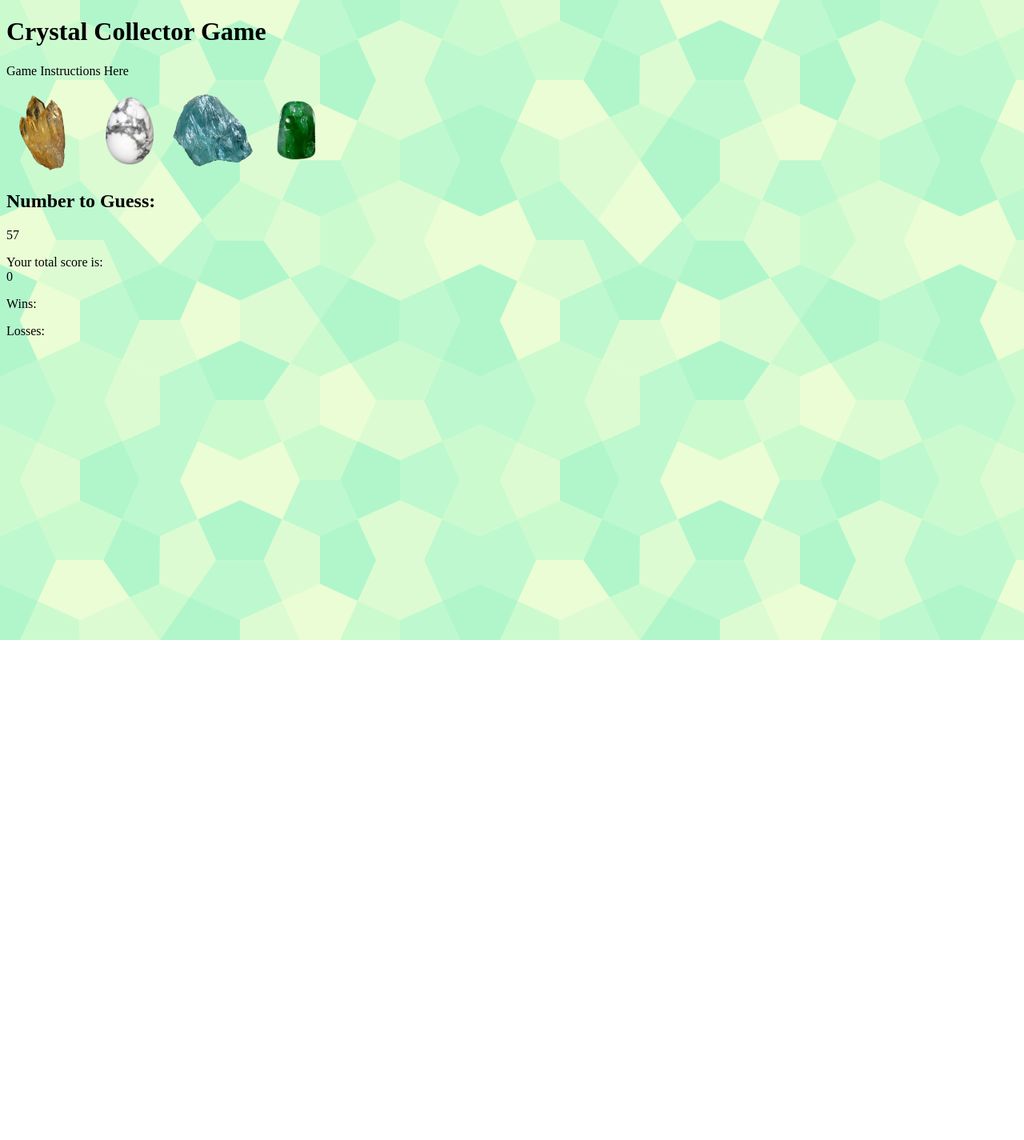
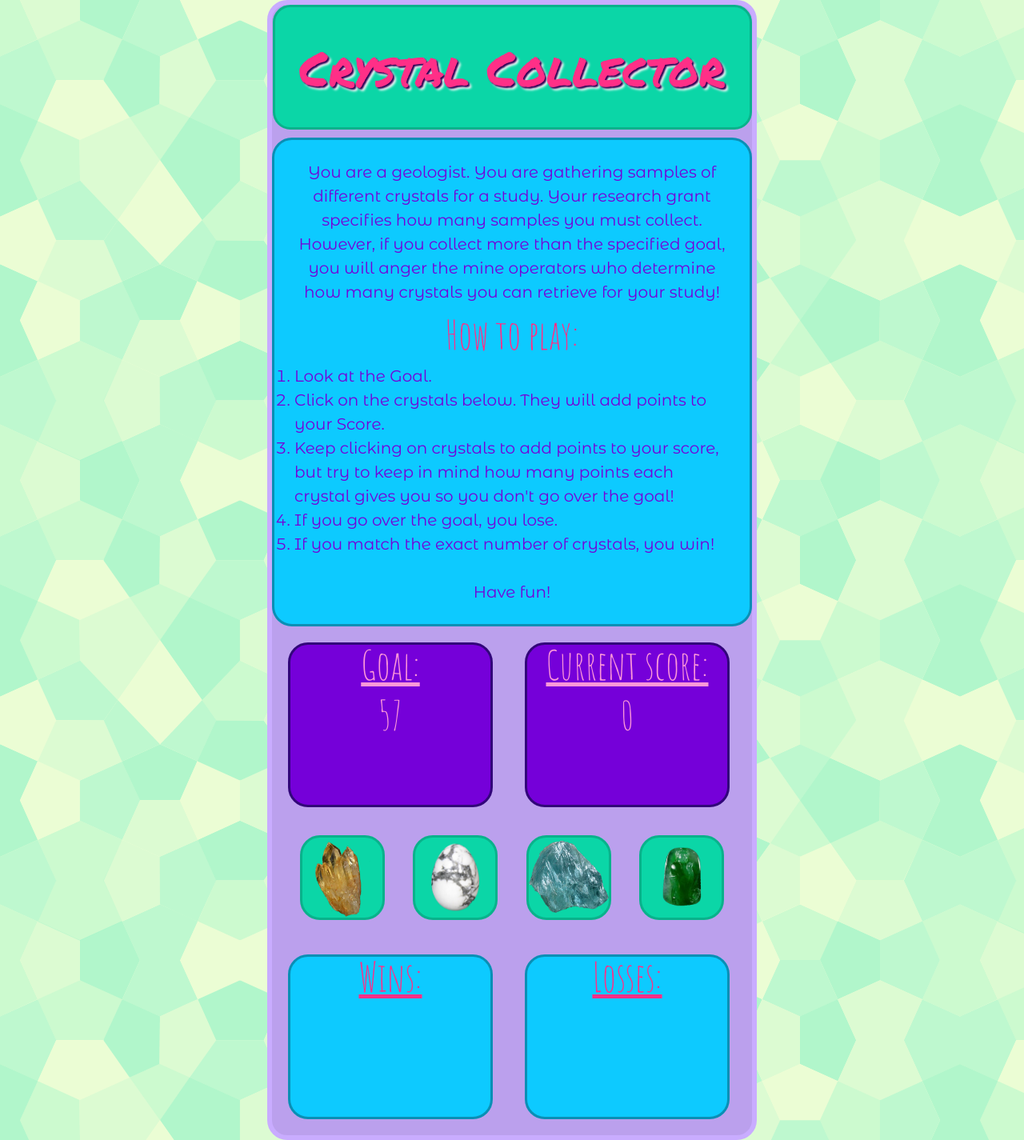
Before and after one commit to jackmidoglover/week-4-game, a plain HTML site: page index.html in a window 1280 px wide. Shown: the whole page at 80% size. Before the commit the page ends 800 px from the top, so only its background shows below. Drawn offline with nearby package versions, Linux system fonts and the light colour scheme.

Commit message:
css and jquery done

```diff
--- a/assets/css/reset.css
+++ b/assets/css/reset.css
@@ -0,0 +1,48 @@
+/* http://meyerweb.com/eric/tools/css/reset/
+   v2.0 | 20110126
+   License: none (public domain)
+*/
+
+html, body, div, span, applet, object, iframe,
+h1, h2, h3, h4, h5, h6, p, blockquote, pre,
+a, abbr, acronym, address, big, cite, code,
+del, dfn, em, img, ins, kbd, q, s, samp,
+small, strike, strong, sub, sup, tt, var,
+b, u, i, center,
+dl, dt, dd, ol, ul, li,
+fieldset, form, label, legend,
+table, caption, tbody, tfoot, thead, tr, th, td,
+article, aside, canvas, details, embed,
+figure, figcaption, footer, header, hgroup,
+menu, nav, output, ruby, section, summary,
+time, mark, audio, video {
+	margin: 0;
+	padding: 0;
+	border: 0;
+	font-size: 100%;
+	font: inherit;
+	vertical-align: baseline;
+}
+/* HTML5 display-role reset for older browsers */
+article, aside, details, figcaption, figure,
+footer, header, hgroup, menu, nav, section {
+	display: block;
+}
+body {
+	line-height: 1;
+}
+ol, ul {
+	list-style: none;
+}
+blockquote, q {
+	quotes: none;
+}
+blockquote:before, blockquote:after,
+q:before, q:after {
+	content: '';
+	content: none;
+}
+table {
+	border-collapse: collapse;
+	border-spacing: 0;
+}
--- a/assets/css/style.css
+++ b/assets/css/style.css
@@ -1,7 +1,119 @@
+body {
+    background-image: url("../images/congruent_pentagon.png");
+    font-family: 'Montserrat Alternates', sans-serif;
+    font-size: 20px;
+    line-height: 1.5;
+    color: #FF98D9;
+}
+
+h1 {
+    font-family: 'Permanent Marker', cursive;
+    font-size: 60px;
+    color: #FF2F87;
+    text-shadow: 2px 2px 2px #2D0054, 4px 4px 3px #fff;
+}
+
+h2, h4 {
+    font-family: 'Amatic SC', cursive;
+
+}
+h2 {
+    font-size: 50px;
+    text-decoration: underline;
+    line-height: 1;
+    margin: 0;
+}
+h4 {
+    font-size: 50px;
+    line-height: 1.5;
+}
+header {
+    text-align: center;
+    width: 593px;
+    padding: 30px 0;
+    margin: 0 auto;
+    background-color: #0BD6A7;
+    border: 3px solid #09B28B;
+    border-radius: 22px;
+    position: relative;
+    top: 0;
+}
 .crystal-image {
     height: 100px;
     width: 100px;
+    border: 3px solid #098FB5;
+    border-radius: 25px;
+    background-color: #0BD6A7;
+    border: 3px solid #09B28B;
+    border-radius: 25px;
+    margin: 15px;
 }
-body {
-    background-image: url("../images/congruent_pentagon.png");
+.crystals {
+    text-align: center;
+    margin:0 auto;
+    clear: both;
 }
+
+.bigContainer {
+    margin: 0 auto;
+    width: 600px;
+    background-color: #BBA0ED;
+    border-radius: 25px;
+    overflow: auto;
+    border: 6px solid #C9ACFF;
+}
+.container {
+    background-color: #0DCAFF;
+    border: 3px solid #098FB5;
+    border-radius: 25px;
+    margin-top: 10px;
+}
+
+#instructions {
+    text-align: center;
+    color: #7500D9;
+    padding: 25px;
+}
+
+#instructions>h4 {
+color: #FF2F87;
+}
+#instructions>ol>li {
+    list-style-type: decimal;
+    text-align: left;
+    }
+
+
+.gameBlock {
+    width: 250px;
+    height: 200px;
+    background-color:#7500D9;
+    float: left;
+    margin: 20px;
+    border: 3px solid #32067A;
+    border-radius: 25px;
+    text-align: center;
+}
+.scoreBlock {
+    width: 250px;
+    height: 200px;
+    float: left;
+    margin: 20px;
+    border-radius: 25px;
+    text-align: center;
+    color: #FF2F87;
+}
+
+@media only screen
+ and (min-device-width : 320px)
+ and (max-device-width : 480px)
+ and (-webkit-min-device-pixel-ratio: 2) {
+.bigContainer{
+    background-color: transparent;
+    border: none;
+    border-radius: 0;
+}
+.container {
+    margin-top: 80px;
+}
+}
--- a/assets/javascript/game.js
+++ b/assets/javascript/game.js
@@ -27,6 +27,7 @@ function gameStart() {
     $("#jade").attr("data-crystalvalue", crystal4);
     $("#targetGuess").text(targetGuess);
 }
+
 function newGame() {
     gameStart();
     counter = 0;
--- a/index.html
+++ b/index.html
@@ -10,42 +10,65 @@
     integrity="sha256-2Kok7MbOyxpgUVvAk/HJ2jigOSYS2auK4Pfzbm7uH60="
     crossorigin="anonymous"></script>
     <script src="./assets/javascript/game.js"></script>
+    <link rel="stylesheet" href="./assets/css/reset.css">
     <link rel="stylesheet" href="./assets/css/style.css">
+    <link href="https://fonts.googleapis.com/css?family=Amatic+SC:400,700|Montserrat+Alternates|Permanent+Marker" rel="stylesheet">
 </head>
 
 <body>
+<div class="bigContainer">
+<header><h1>Crystal Collector</h1></header>
+<div class="container" id="instructions">
+    <p>You are a geologist. You are gathering samples of different crystals for a study. Your research grant specifies how many samples you must collect. However, if you collect more than the specified goal, you will anger the mine operators who determine how many crystals you can retrieve for your study!</p>
+    <p><h4>How to play:</h4></p>
+    <ol>
+    <li>Look at the Goal.</li>
+    <li>Click on the crystals below. They will add points to your Score.</li>
+    <li>Keep clicking on crystals to add points to your score, but try to keep in mind how many points each crystal gives you so you don't go over the goal!</li>
+    <li>If you go over the goal, you lose.</li>
+    <li>If you match the exact number of crystals, you win!</li>
+    </ol>
+    <br>
+    <p>Have fun!</p>
 
-<header><h1>Crystal Collector Game</h1></header>
-
-<div class="container" id="instructions">Game Instructions Here</div>
-
-<div class="container" id="crystalButtons">
-<p>
-    <img class="crystal-image" id="citrine" src="./assets/images/citrine.png">
-    <img class="crystal-image" id ="howlite" src="./assets/images/howlite.png">
-    <img class="crystal-image" id="aquamarine" src="./assets/images/aquamarine.png">
-    <img class="crystal-image" id="jade" src="./assets/images/jade.png">
-</p>
 </div>
 
-<div class="container" id="targetNumber">
+
+<div class="container gameBlock" id="targetNumber">
     <p>
-        <h2>Number to Guess: </h2> <span id="targetGuess"></span>
+        <h2>Goal:</h2>
+            <p>
+                <h4><span id="targetGuess"></span></h4>
+                </p>
+            </p>
+</div>
+
+<div class="container gameBlock" id="currentScore">
+    <p>
+        <h2>Current score:</h2>
+            <p>
+                <h4><span id="score">0</span></h4>
+            </p>
     </p>
 </div>
-
-<div class="container" id="currentScore">
-    <div id="scoreBanner">Your total score is:</div>
-    <div id="score">0</div>
+<div class="crystals" id="crystalButtons">
+        <p>
+            <img class="crystal-image" id="citrine" src="./assets/images/citrine.png">
+            <img class="crystal-image" id ="howlite" src="./assets/images/howlite.png">
+            <img class="crystal-image" id="aquamarine" src="./assets/images/aquamarine.png">
+            <img class="crystal-image" id="jade" src="./assets/images/jade.png">
+        </p>
+        </div>
+<div class="container scoreBlock">
+    <p>
+        <h2>Wins:</h2> <h4><span id="wins"></span></h4>
+    </p>
 </div>
-
-<div class="container" id="winsLosses">
+<div class="container scoreBlock">
     <p>
-        Wins: <span id="wins"></span>
+        <h2>Losses:</h2><h4><span id="loss"></span></h4>
     </p>
-    <p>
-        Losses:<span id="loss"></span>
-    </p>
+</div>
 </div>
 
 </body>
```
